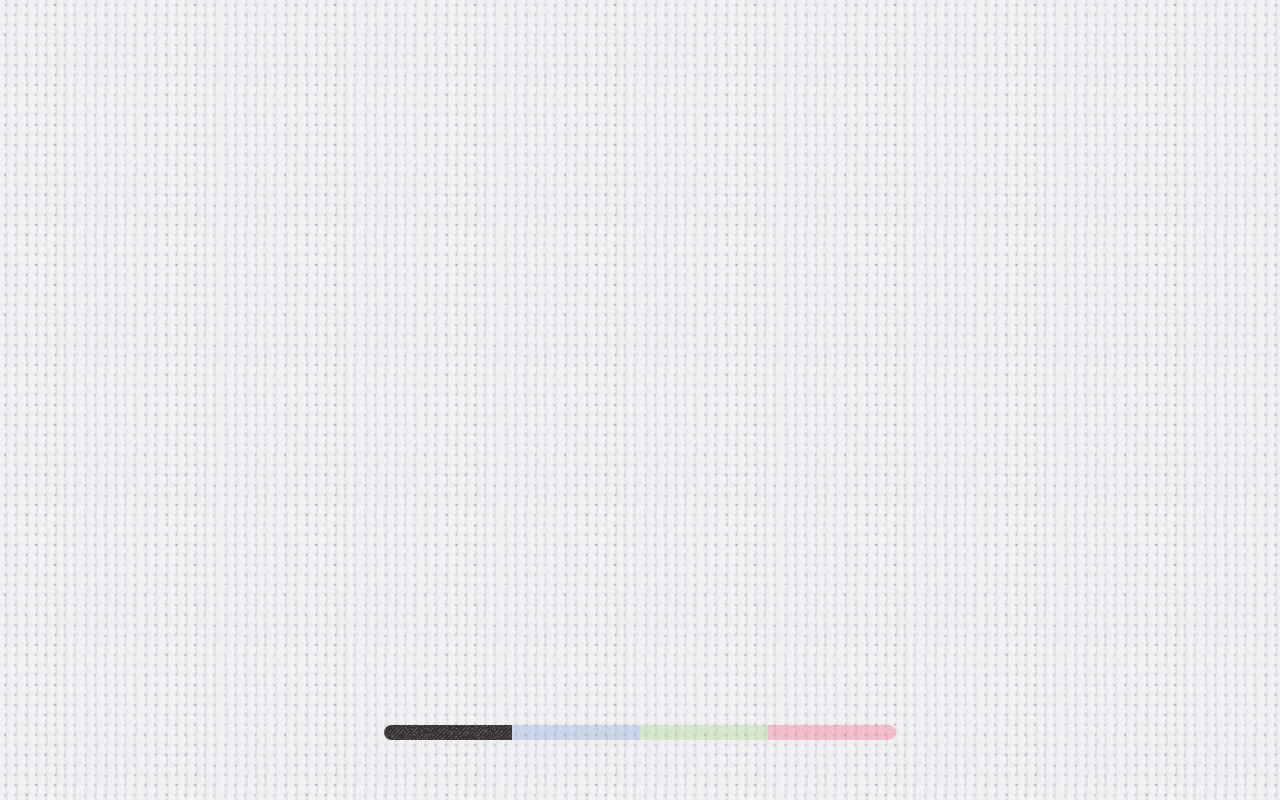
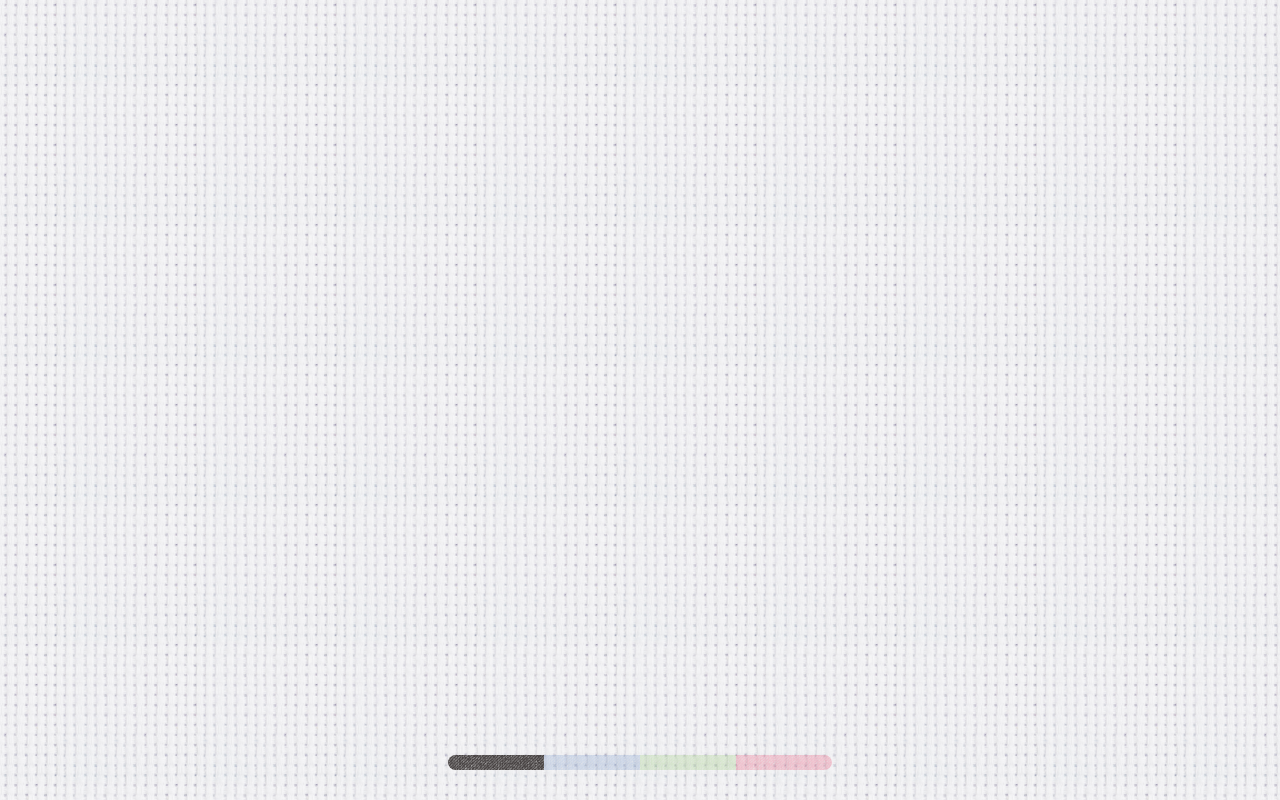
Before and after one commit to tanminggang/Stitches, a plain HTML site: page index.html in a window 1280 px wide. Drawn offline with Linux system fonts and the light colour scheme.

Commit message:
Basic Menu

```diff
--- a/css/main.css
+++ b/css/main.css
@@ -27,8 +27,8 @@ body
 .menu
 {
 	position: absolute;
-	left: 30%;
-	right: 30%;
+	left: 35%;
+	right: 35%;
 	z-index: 10;
 	cursor: hand;
 }
@@ -51,9 +51,7 @@ nav ul li {
     list-style: none;
     display: table-cell;
     text-align: center;
-    height: 60px;/*
-    padding-left:3px;
-    padding-right:3px;*/
+    height: 30px;
 }
 
 nav ul li a
@@ -61,7 +59,7 @@ nav ul li a
 	display: block;
 	color: #00000000;
 	height: 15px;
-	background-image: url("../imgs/groovepaper.png");
+	background-image: url("../imgs/grey-jean.png");
 	opacity: 0.3;
 	/*box-sizing:border-box;*/
 	/*transition: border .5s;*/
```
Also changed, not shown: js/main.js (+4 -6 lines).
